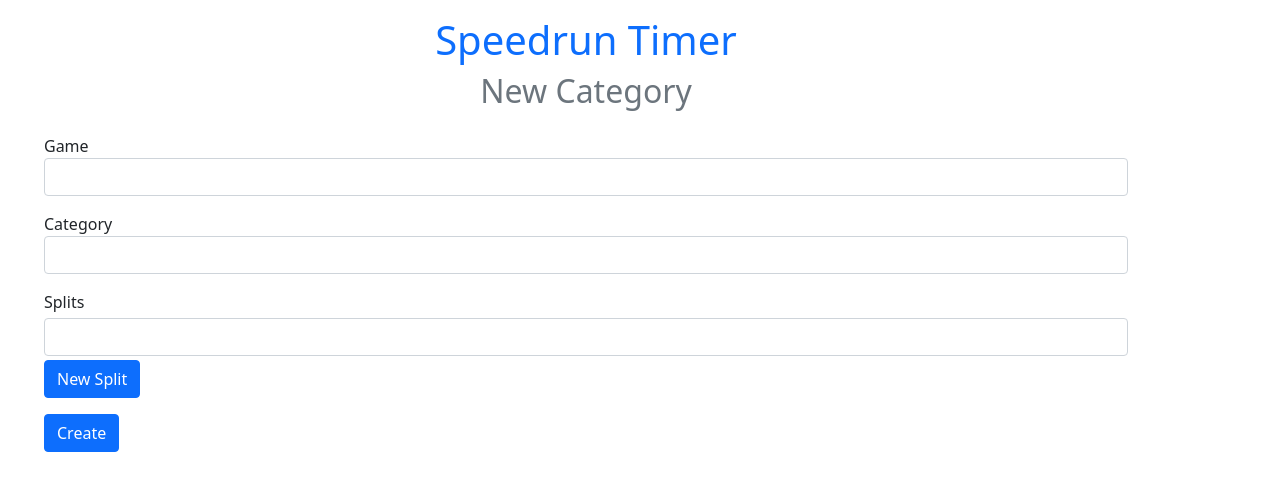
After one commit to n-attkiss/speedrun_timer, a Flask app: page /new in a window 1280 px wide. The commit adds this page. Shown: the top 491 px of the page. Run offline with Flask 3, Linux system fonts and the light colour scheme.

Commit message:
Created new.html page for creating a new category, and set up app.py to connect to and initialize database when app is run.

```diff
--- a/app.py
+++ b/app.py
@@ -1,8 +1,60 @@
-from flask import Flask, render_template, request
+from flask import Flask, render_template, request, redirect
+from flask_sqlalchemy import SQLAlchemy
 
+# Instantiate app.
 app = Flask(__name__)
 
+# Connect to database and initialize database object.
+app.config['SQLALCHEMY_DATABASE_URI'] = 'mysql://root:Chopin2718!@localhost/speedrun_timer'
+db = SQLAlchemy(app)
 
+# Database models.
+class Categories(db.Model):
+    id = db.Column(db.Integer, primary_key=True, autoincrement=True)
+    game = db.Column(db.String(80), nullable=False)
+    category = db.Column(db.String(80), nullable=False)
+
+class Splits(db.Model):
+    id = db.Column(db.Integer, primary_key=True, autoincrement=True)
+    name = db.Column(db.String(80), nullable=False)
+
+class Runs(db.Model):
+    id = db.Column(db.Integer, primary_key=True, autoincrement=True)
+    category_id = db.Column(db.Integer, db.ForeignKey('categories.id'), nullable=False)
+    date = db.Column(db.Date)
+    time = db.Column(db.Time)
+
+class CategorySplits(db.Model):
+    id = db.Column(db.Integer, primary_key=True, autoincrement=True)
+    category_id = db.Column(db.Integer, db.ForeignKey('categories.id'), nullable=False)
+    split_id = db.Column(db.Integer, db.ForeignKey('splits.id'), nullable=False)
+    split_order = db.Column(db.Integer, nullable=False)
+
+class RunSplits(db.Model):
+    id = db.Column(db.Integer, primary_key=True, autoincrement=True)
+    run_id = db.Column(db.Integer, db.ForeignKey('runs.id'), nullable=False)
+    split_id = db.Column(db.Integer, db.ForeignKey('splits.id'), nullable=False)
+    split_hrs = db.Column(db.Integer, nullable=False)
+    split_mins = db.Column(db.Integer, nullable=False)
+    split_secs = db.Column(db.Integer, nullable=False)
+    split_mss = db.Column(db.Integer, nullable=False)
+
+# Create database tables.
+# Requires an 'application context', whatever that means.
+app.app_context().push()
+db.create_all()
+
+
+
+# Routes.
 @app.route("/")
 def index():
     return render_template("index.html")
+
+@app.route("/new", methods=['GET', 'POST'])
+def new():
+    if request.method == 'GET':
+        return render_template("new.html")
+    if request.method == 'POST':
+        # Add created category to database
+        return redirect('/')
--- /dev/null
+++ b/templates/layout.html
@@ -0,0 +1,25 @@
+<!DOCTYPE html>
+
+<html lang="en">
+    <head>
+        <meta charset="utf-8">
+        <meta name="viewport" content="initial-scale=1, width=device-width">
+        <title>Speedrun Timer</title>
+
+        <!-- http://getbootstrap.com/docs/5.1/ -->
+        <link crossorigin="anonymous" href="https://cdn.jsdelivr.net/npm/bootstrap@5.1.3/dist/css/bootstrap.min.css" integrity="sha384-1BmE4kWBq78iYhFldvKuhfTAU6auU8tT94WrHftjDbrCEXSU1oBoqyl2QvZ6jIW3" rel="stylesheet">
+        <script crossorigin="anonymous" src="https://cdn.jsdelivr.net/npm/bootstrap@5.1.3/dist/js/bootstrap.bundle.min.js" integrity="sha384-ka7Sk0Gln4gmtz2MlQnikT1wXgYsOg+OMhuP+IlRH9sENBO0LRn5q+8nbTov4+1p"></script>
+    </head>
+    <div class="container m-3">
+        <div class="row text-center m-3">
+            <h1 class="text-primary">Speedrun Timer</h1>
+            <h2 class="text-secondary">{% block title %}{% endblock %}</h2>
+        </div>
+    </div>
+    <main class="container m-3">
+        {% block main %}{% endblock %}
+    </main>
+    <script>
+        {% block script %}{% endblock %}
+    </script>
+</html>
--- /dev/null
+++ b/templates/new.html
@@ -0,0 +1,37 @@
+{% extends "layout.html" %}
+
+{% block title%}New Category{% endblock %}
+
+{% block main %}
+    <form action="/new" method="POST">
+        <div class="form-group m-3">
+            <label for="game">Game</label>
+            <input type="text" class="form-control" id="game" name="game">
+        </div>
+        <div class="form-group m-3">
+            <label for="category">Category</label>
+            <input type="text" class="form-control" id="category" name="category">
+        </div>
+        <div class="form-group m-3" id="split_group">
+            <label for="first_item">Splits</label>
+            <input type="text" class="form-control my-1" id="first_item" name="splits[]">
+            <button class="btn btn-primary" id="new_split" type="button">New Split</button>
+        </div>
+        <div class="form-group m-3">
+            <button class="btn btn-primary" type="submit">Create</button>
+        </div>
+    </form>
+{% endblock %}
+
+{% block script %}
+    document.getElementById("new_split").addEventListener("click", function() {
+        const splitGroup = document.getElementById("split_group");
+
+        const newSplit = document.createElement("input");
+        newSplit.type = "text";
+        newSplit.className = "form-control my-1";
+        newSplit.name = "splits[]";
+
+        document.getElementById("split_group").insertBefore(newSplit, document.getElementById("new_split"));
+    })
+{% endblock%}
```
Also changed, not shown: templates/index.html (+7 -44 lines).
